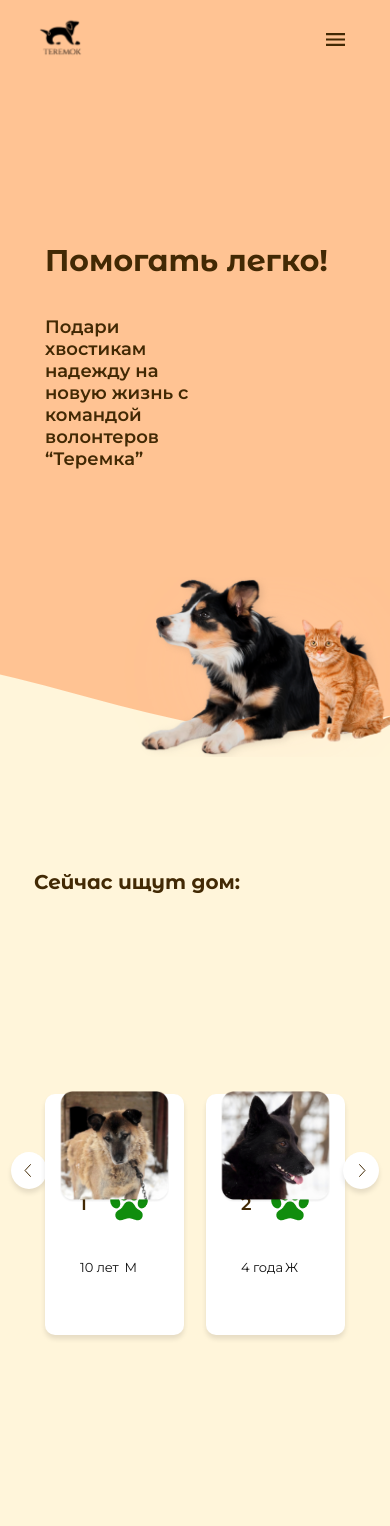
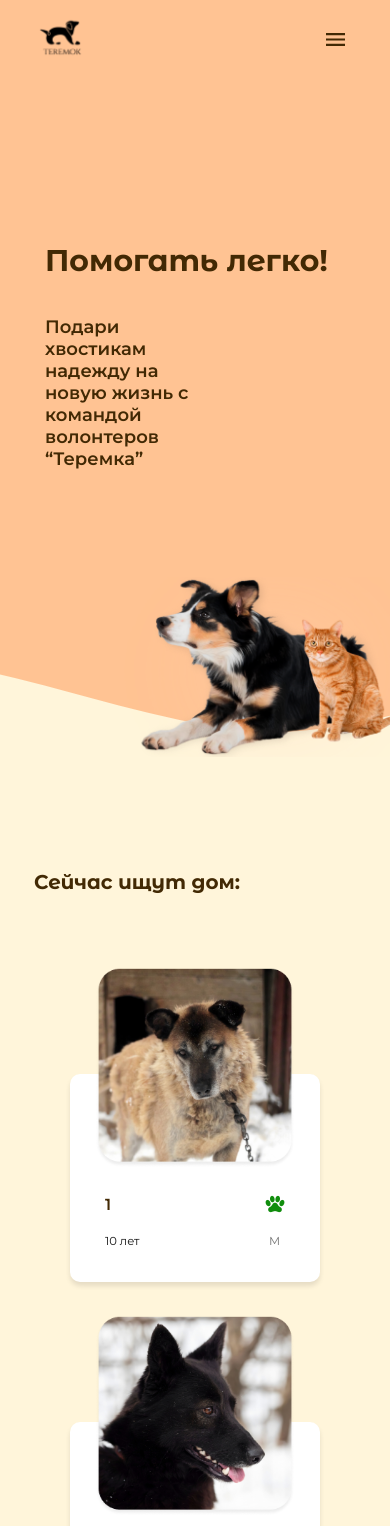
Before and after one commit to eireensid/animal-shelter, a Next.js app: page / in a window 390 px wide. Shown: the top 1526 px of the page. Built offline with nearby package versions, Linux system fonts and the light colour scheme; no server answers.

Commit message:
animal carousel component adaptive

```diff
--- a/styles/components/AnimalCard.module.scss
+++ b/styles/components/AnimalCard.module.scss
@@ -2,6 +2,7 @@
 
 .findCarouselCard {
   position: relative;
+  width: 350px;
 }
 .findCarouselCardDesc {
   background: #fff;
@@ -16,9 +17,6 @@
 }
 .findCarouselCardDesc h3 {
   display: inline-block;
-}
-.findCarouselCard {
-  width: 31%;
 }
 .findCarouselCardDescRow {
   display: flex;
@@ -37,22 +35,55 @@
 }
 .petSex {
   padding-right: 12px;
+  color: rgba(19,19,19,0.6);;
 }
 
 // Tablet styles
 @media (max-width: 1024px) {
   .findCarouselCard {
-    flex-basis: 43.2%;
+    flex-basis: 275px;
   }
   .petImgBlock img {
     width: 80%;
   }
   .findCarouselCardDesc {
-    padding-top: 90px;
+    padding-top: 140px;
+    padding-bottom: 35px;
+    height: 248px;
+  }
+  .findCarouselCardDescRow img {
+    height: 30px;
+  }
+  .findCarouselCardDescRow:first-child {
+    padding-bottom: 25px;
+  }
+  .petSex {
+    padding-right: 8.5px;
   }
 }
 
 // Mobile styles
 @media (max-width: 414px) {
-
+  .findCarouselCard {
+    flex-basis: 250px;
+  }
+  .findCarouselCardDesc {
+    height: 208px;
+    padding-top: 120px;
+  }
+  .findCarouselCardDesc h3 {
+    font-size: 1rem;
+  }
+  .findCarouselCardDescRow:first-child {
+    padding-bottom: 20px;
+  }
+  .findCarouselCardDescRow img {
+    height: 20px;
+  }
+  .findCarouselCardDescRow span {
+    font-size: 0.722rem;
+  }
+  .petSex {
+    padding-right: 5px;
+  }
 }
--- a/styles/components/AnimalCarousel.module.scss
+++ b/styles/components/AnimalCarousel.module.scss
@@ -51,6 +51,12 @@
 
 // Tablet styles
 @media (max-width: 1024px) {
+  .findCarouselArrow {
+    height: 30px;
+  }
+  // .findCarouselArrow img {
+  //   height: 100%;
+  // }
   .findCarouselBlock {
     flex-wrap: wrap;
     justify-content: space-around;
@@ -66,5 +72,13 @@
 
 // Mobile styles
 @media (max-width: 414px) {
-
+  .findCarouselArrow {
+    display: none;
+  }
+  .findCarouselBlock >* {
+    margin-top: 140px;
+  }
+  .findHomeTitle {
+    padding-bottom: 40px;
+  }
 }
```
